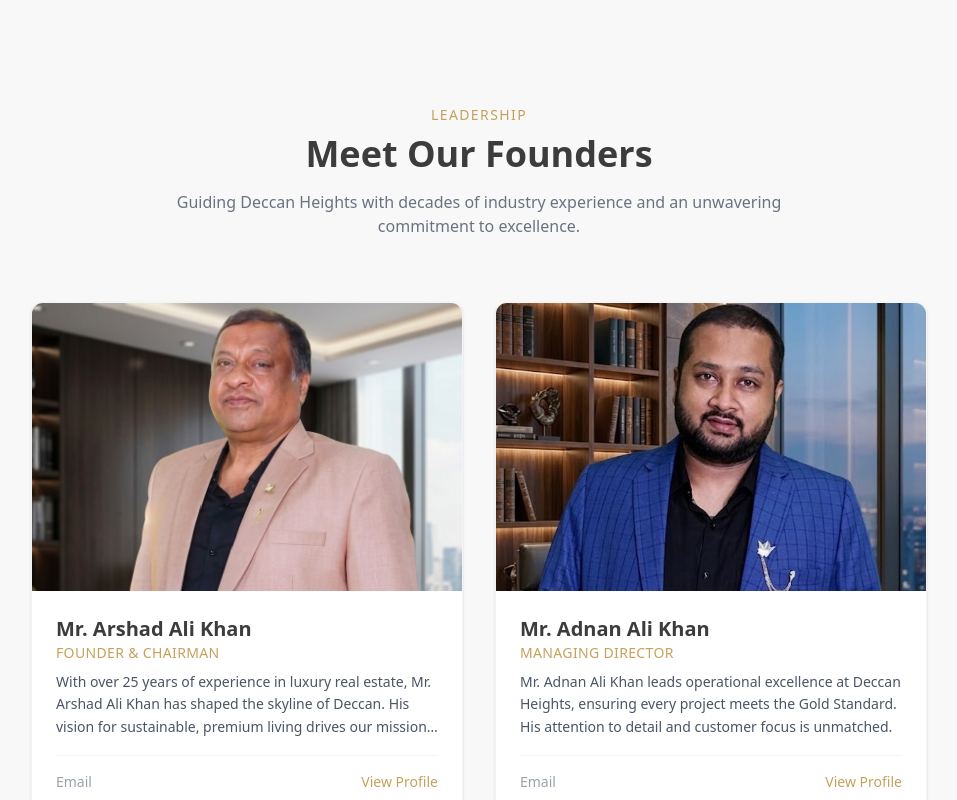
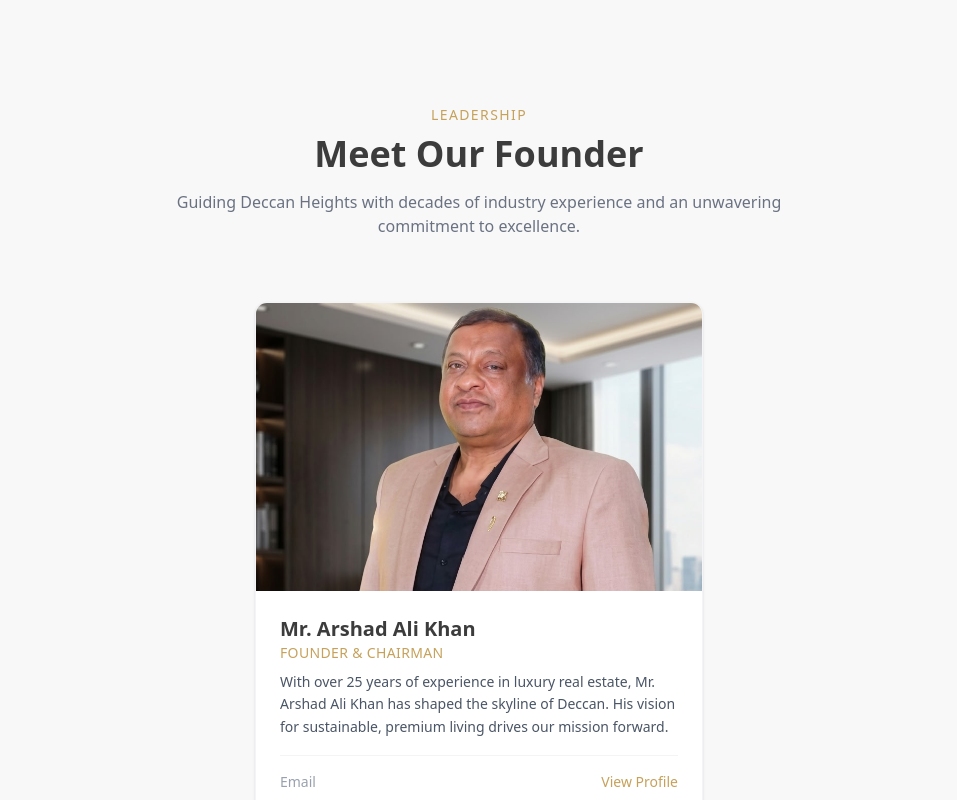
Before and after one commit to Mateen7c7/deccan_heights, a Next.js app: page / in a window 1280 px wide. Shown: the part 4560-5360 px from the top of the page, without its empty margins (161-1118 px from the left). Built offline with nearby package versions, Linux system fonts and the light colour scheme.

Commit message:
feat: add FoundersSection component to display leadership profiles on homepage

```diff
--- a/components/home/FoundersSection.tsx
+++ b/components/home/FoundersSection.tsx
@@ -18,23 +18,6 @@
     linkedin: "#",
     certifications: ["RERA Certified"],
   },
-  {
-    id: "founder-2",
-    name: "Mr. Adnan Ali Khan",
-    title: "Managing Director",
-    image: "/staff/adnan.jpeg",
-    summary:
-      "Mr. Adnan Ali Khan leads operational excellence at Deccan Heights, ensuring every project meets the Gold Standard. His attention to detail and customer focus is unmatched.",
-    bio: "Mr. Adnan Ali Khan serves as Managing Director of Deccan Heights, overseeing project execution, legal compliance, and customer experience. He brings operational discipline and a commitment to delivering premium real estate with transparency and integrity.",
-    email: "adnan@deccanheights.com",
-    linkedin: "#",
-    expertises: [
-      "Operations Management",
-      "Legal Compliance",
-      "Customer Experience",
-    ],
-    certifications: ["Green Building Certified", "MBA"],
-  },
 ];
 
 export default function FoundersSection() {
@@ -51,7 +34,7 @@
             Leadership
           </span>
           <h2 className="text-3xl md:text-4xl font-bold text-charcoal-500 mt-2 mb-4">
-            Meet Our Founders
+            Meet Our Founder
           </h2>
           <p className="text-gray-500 max-w-2xl mx-auto">
             Guiding Deccan Heights with decades of industry experience and an
@@ -59,7 +42,7 @@
           </p>
         </motion.div>
 
-        <div className="grid grid-cols-1 md:grid-cols-2 gap-8 max-w-4xl mx-auto">
+        <div className="max-w-md mx-auto">
           {founders.map((founder, index) => (
             <motion.div
               key={founder.id}
```
